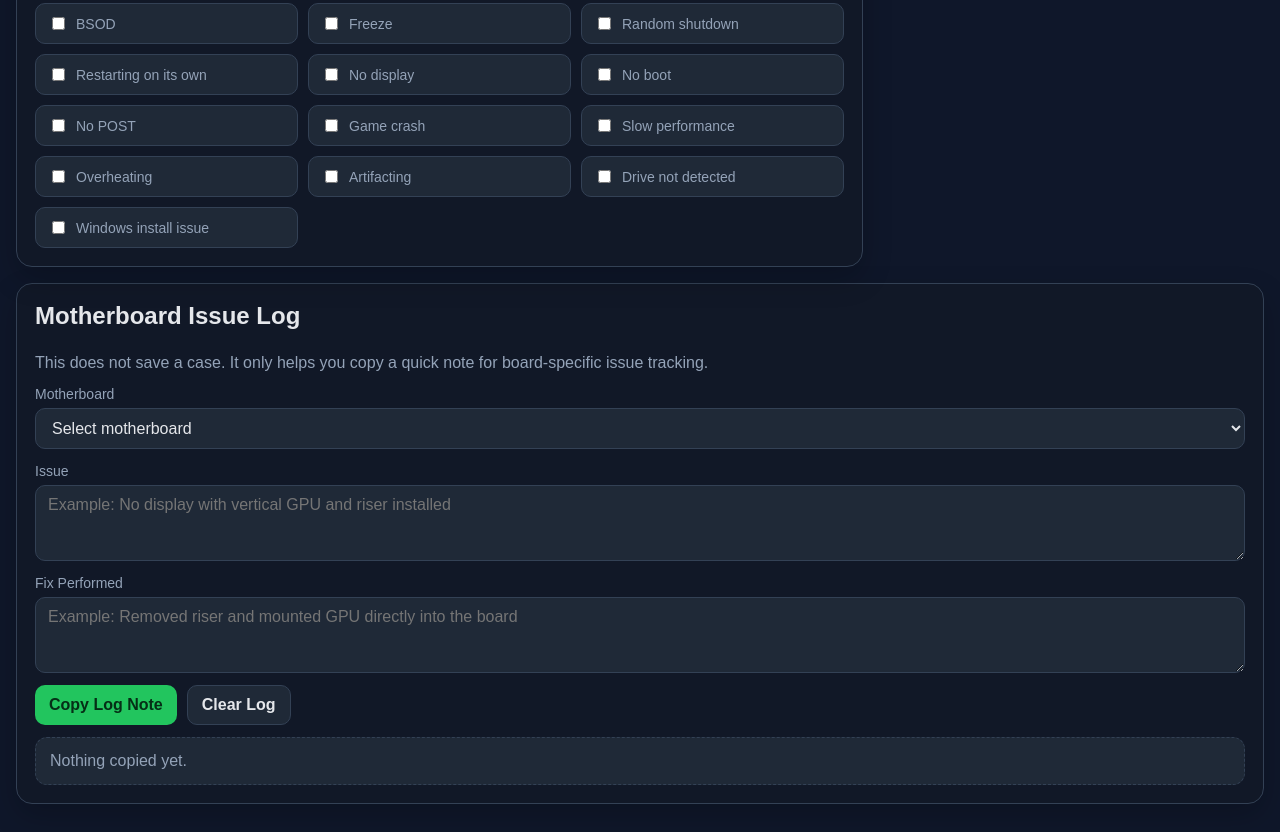
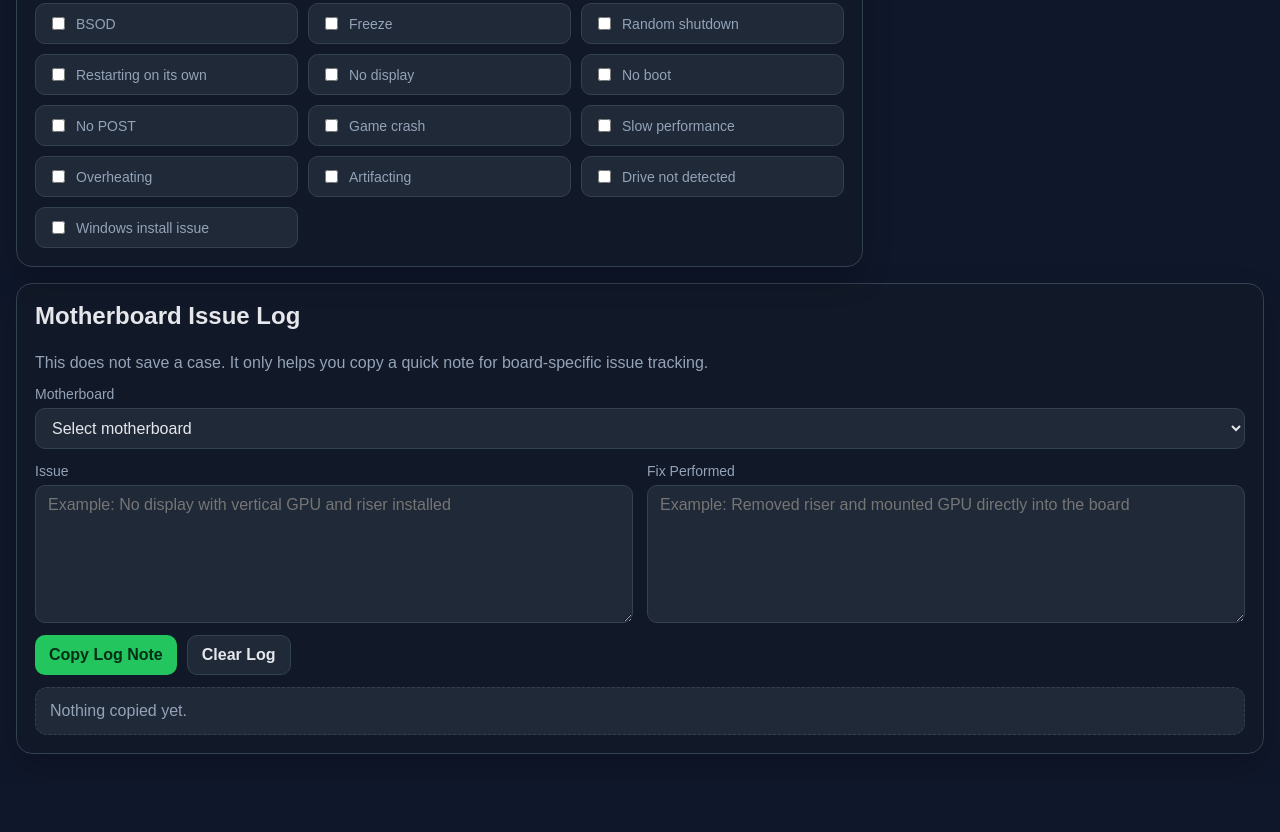
Before and after one commit to zediac41/PC-Diagnostic-Tool, a plain HTML site: page docs/index.html in a window 1280 px wide. Shown: the part 590-1422 px from the top of the page. After the commit the page ends 1372 px from the top, so only its background shows below. Drawn offline with Linux system fonts and the light colour scheme.

Commit message:
Add files via upload

```diff
--- a/docs/index.html
+++ b/docs/index.html
@@ -151,13 +151,13 @@
         <select id="boardLogMotherboard" name="boardLogMotherboard"></select>
         <input id="boardLogMotherboardCustom" name="boardLogMotherboardCustom" class="hidden top-gap" type="text" placeholder="Type motherboard model" disabled />
       </div>
-      <div class="form-group form-group-span-2">
+      <div class="form-group">
         <label for="boardLogIssue">Issue</label>
-        <textarea id="boardLogIssue" rows="3" placeholder="Example: No display with vertical GPU and riser installed"></textarea>
+        <textarea id="boardLogIssue" rows="5" placeholder="Example: No display with vertical GPU and riser installed"></textarea>
       </div>
-      <div class="form-group form-group-span-2">
+      <div class="form-group">
         <label for="boardLogFix">Fix Performed</label>
-        <textarea id="boardLogFix" rows="3" placeholder="Example: Removed riser and mounted GPU directly into the board"></textarea>
+        <textarea id="boardLogFix" rows="5" placeholder="Example: Removed riser and mounted GPU directly into the board"></textarea>
       </div>
     </div>
     <div class="actions">
--- a/docs/style.css
+++ b/docs/style.css
@@ -193,3 +193,12 @@ ul { margin: 0; padding-left: 18px; }
 .board-log-panel #boardLogStatus {
   margin-top: 12px;
 }
+
+
+.board-log-panel .form-grid {
+  grid-template-columns: repeat(2, minmax(0, 1fr));
+}
+
+.board-log-panel textarea {
+  min-height: 138px;
+}
```
